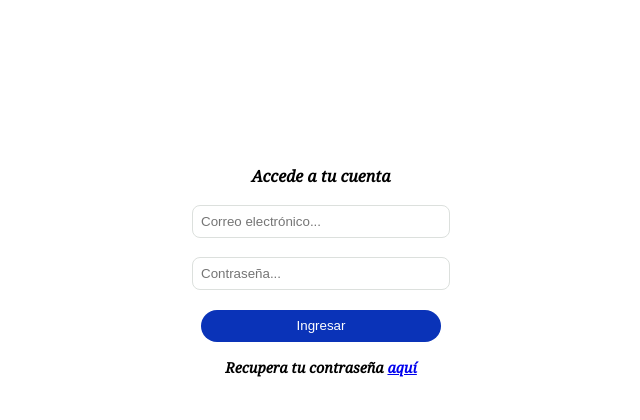
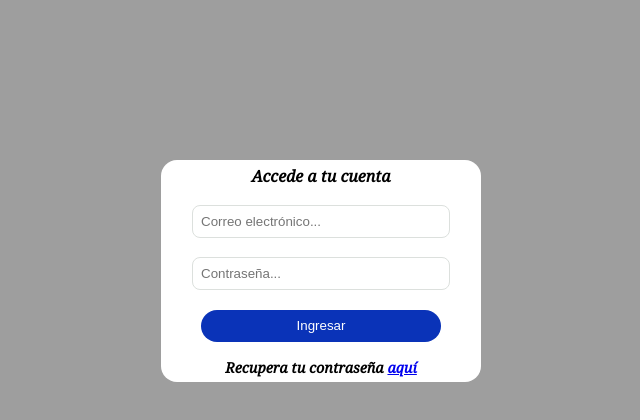
Before and after one commit to KevinDarlox/login_con_imagen, a plain HTML site: page index.html in a window 1280 px wide. Shown: the whole page, without its empty margins (319-959 px from the left). Drawn offline with Linux system fonts and the light colour scheme; the site is published under a folder, as on GitHub Pages, so addresses that start at the root find nothing.

Commit message:
first commit

```diff
--- a/style.css
+++ b/style.css
@@ -1,5 +1,5 @@
 body{
-    background-image: url(/SB_Screenshot_03.jpg);
+    background-image: url(./SB_Screenshot_03.jpg);
     background-size: cover;
     font-family: 'Noto Serif', sans-serif !important;
 }
```
